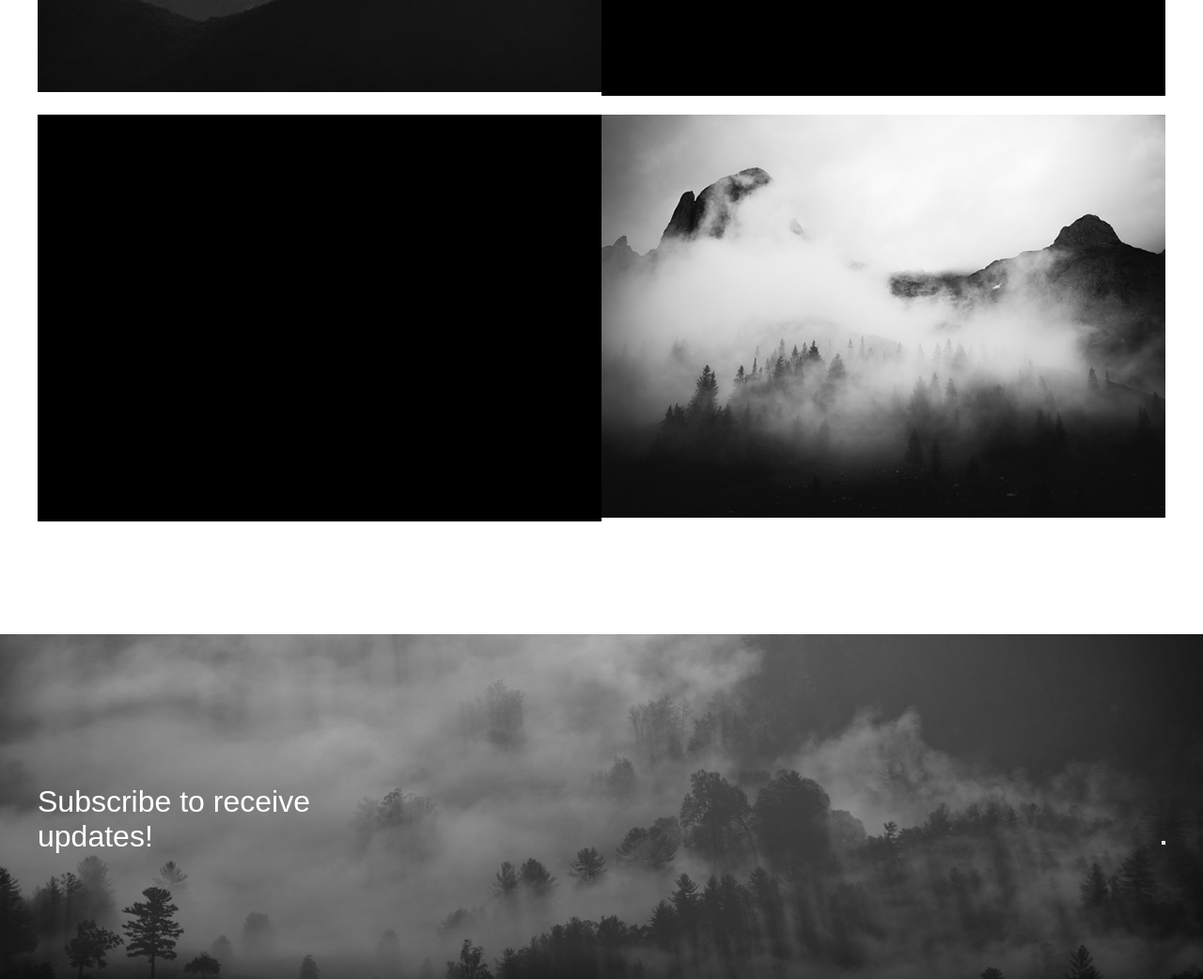
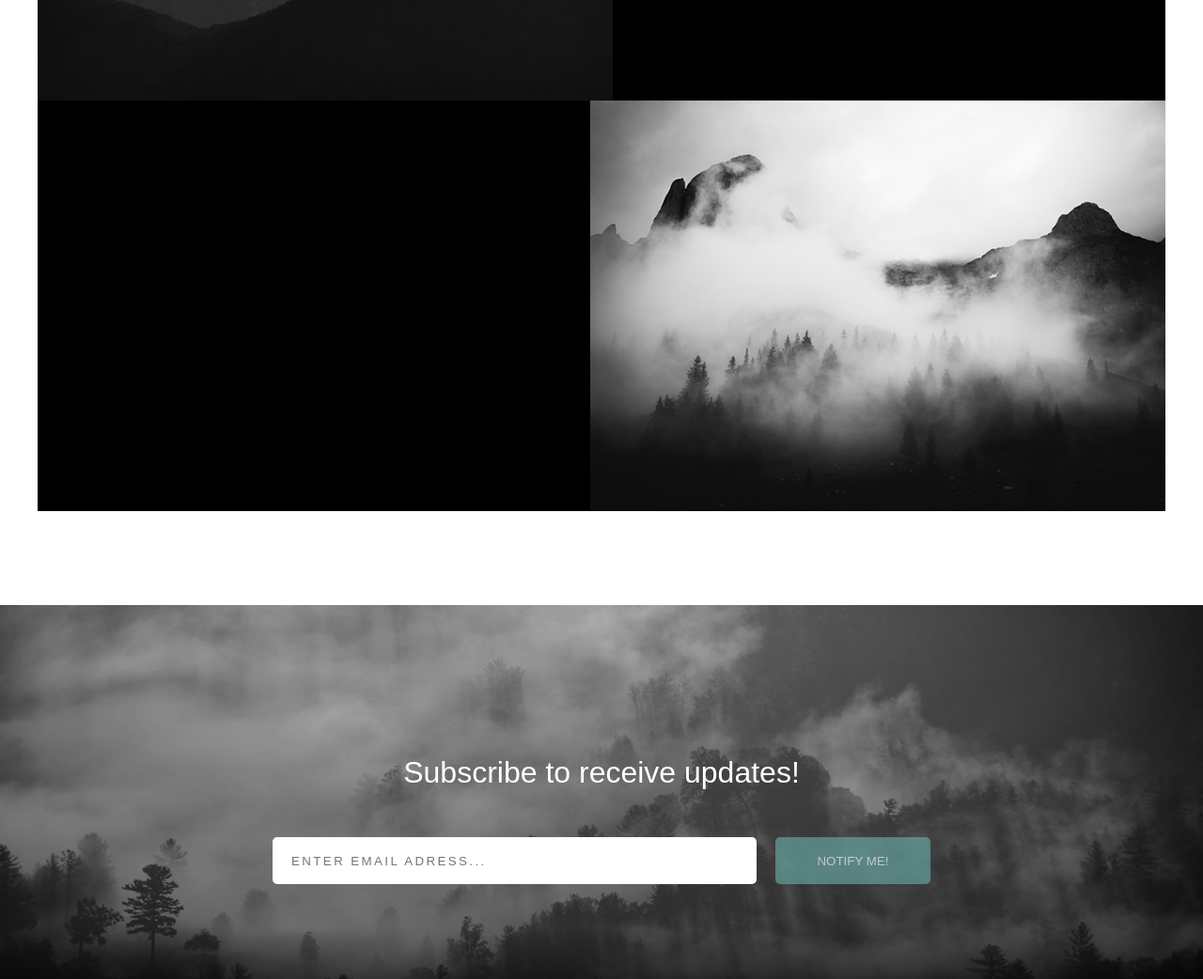
Before and after one commit to imranovazer/Grayscale, a plain HTML site: page index.html in a window 1280 px wide. Shown: the part 2340-3382 px from the top of the page at 94% size. Drawn offline with Linux system fonts and the light colour scheme.

Commit message:
added changes

```diff
--- a/index.html
+++ b/index.html
@@ -56,7 +56,7 @@
         <div class="container">
             <header >
                 <div class="left">
-                    <img src="./bg-masthead.jpg" alt="">
+                    <img src="./bg-masthead.jpg" alt="Ipad" >
 
                 </div>
                 <div class="right">
@@ -67,19 +67,17 @@
             </header>
             <div class="articles">
                 <article class="article one">
-                    <div class="left">
-                        <img src="./demo-image-01.jpg" alt="" srcset="">
 
-                    </div>
+                    <img src="./demo-image-01.jpg" alt="" srcset="">
+
                     <div class="right">
 
                     </div>
                 </article>
                 <article class="article two">
-                    <div class="left">
-                        <img src="./demo-image-02.jpg" alt="" srcset="">
 
-                    </div>
+                    <img src="./demo-image-02.jpg" alt="" srcset="">
+
                     <div class="right">
 
                     </div>
@@ -96,8 +94,14 @@
    <section  class="mail-me">
     <div class="container">
         <span>Subscribe to receive updates!</span>
-        <div class="mail-input"></div>
-        <button class="mail-but"></button>
+        <div class="mail-input">
+            <div class="input-container">
+                <input type="text" placeholder="ENTER EMAIL ADRESS...">
+            </div>
+
+            <button class="mail-but">NOTIFY ME!</button>
+        </div>
+
     </div>
 
    </section>
--- a/style.css
+++ b/style.css
@@ -114,13 +114,14 @@ header .filter {
     font-size: 2rem;
     margin-bottom: 30px;
 }
+
 .ipad .container p {
     max-width: 800px;
     text-align: center;
     margin-bottom: 50px;
 }
 .ipad .container img {
-    width:  100%;
+   width: 100%;
 }
 
 .cards {
@@ -143,11 +144,9 @@ header .filter {
 .cards .container header .left img {
    width: 100%;
 }
-.cards .container header .left {
 
-}
 .cards .container header .right {
-    padding: 10px;
+    padding: 1em;
     display:  flex;
     flex-direction: column;
     justify-content: center;
@@ -157,6 +156,8 @@ header .filter {
     color: rgba(0, 0, 0, 0.5);
     text-align: center;
 
+
+
 }
 .cards .container header .right span {
     color: #212529;
@@ -164,34 +165,7 @@ header .filter {
     font-size: 1.5rem;
     margin-bottom: 20px;
 }
-.articles {
-    display: flex;
-    flex-direction: column;
-    align-items: center;
-    margin-bottom: 100px;
 
-}
-.article .left {
-    width: 100%;
-
-}
-.article .left img {
-    width: 100%;
-}
-.article {
-    display: flex;
-    margin-bottom: 20px;
-    width: 100%;
-
-}
-.article .right {
-    background-color: #000;
-    width: 100%;
-
-}
-.article:nth-child(even) {
-    flex-direction: row-reverse;
-}
 
 .mail-me {
     width: 100%;
@@ -207,6 +181,7 @@ header .filter {
     display: flex;
     align-items: center;
     justify-content: center;
+    flex-direction: column;
 }
 .mail-me .container span {
     color: white;
@@ -214,14 +189,86 @@ header .filter {
     margin-bottom: 50px;
 }
 
-.mail-me .container .mail-input {
-    width: 100%;
-    max-width: 900px;
+.articles {
     display: flex;
-    justify-content: space-between;
+    flex-direction: column;
+    align-items: center;
+    margin-bottom: 100px;
 
 }
-.mail-me .container .text {
-    width: 70%;
-    height:   60px  ;
+.articles .article  {
+    display: flex;
+    flex-direction: row;
+    width: 100%;
+
+
+
 }
+.articles .article img {
+   width: 612px;
+}
+.articles .article .right {
+
+    background-color: black;
+    width: 612px;
+
+}
+
+.article:nth-child(even) {
+    flex-direction: row-reverse;
+}
+
+
+
+
+
+
+
+
+
+
+
+
+.mail-me .container .mail-input {
+
+    display: flex;
+    width: 700px;
+    align-items: center;
+    justify-content: center;
+    gap: 20px;
+
+
+
+}
+.mail-me .container .mail-input .input-container {
+    background-color: white;
+    width: 100%;
+    max-width: 700px;
+    height: 50px;
+    display: flex;
+    align-items: center;
+    border-radius:5px;
+    padding: 0 20px;
+}
+.mail-me .container .mail-input .input-container input {
+    border: none;
+    width: 90%;
+    border: none;
+    outline: none;
+    letter-spacing: 0.15rem;
+}
+.mail-me .container .mail-input .mail-but {
+    display: flex;
+    align-items: center;
+    justify-content: center;
+    width: 100%;
+    max-width: 165px;
+    height: 50px;
+    background-color: #64a19d;
+    color: white;
+    border: none;
+    padding: 15px;
+    border-radius:5px;
+    cursor: pointer;
+    opacity: 0.7;
+}
```
